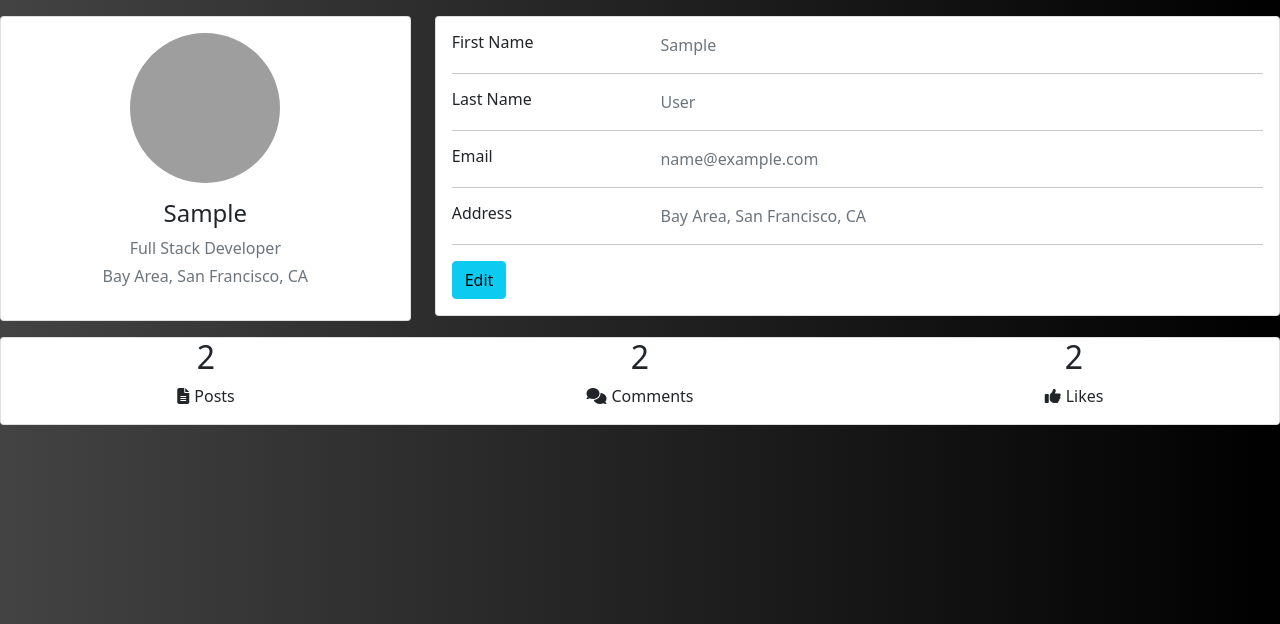
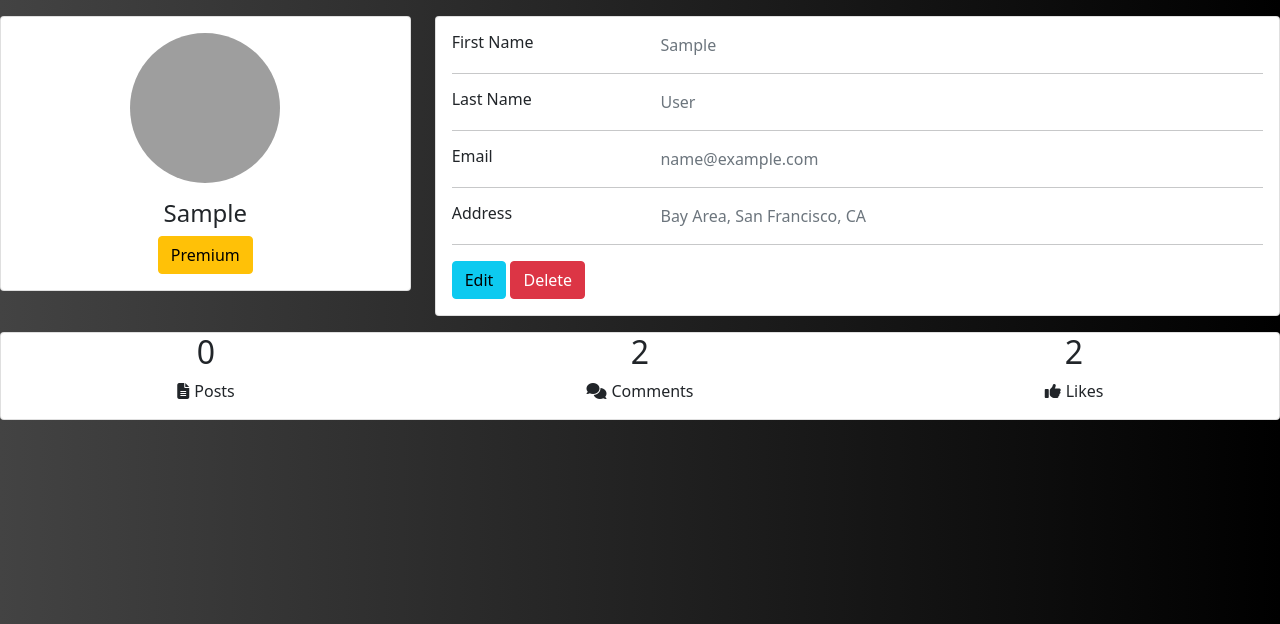
Before and after one commit to DarrachBarneveld/Project-4-CodeInstitute, a Django app: page /profile in a window 1280 px wide. Shown: the part 72-696 px from the top of the page. Run offline with Django 3.2, Linux system fonts and the light colour scheme; the visitor is signed in with stand-in values (Sample User, id 1); data that the repository does not hold is empty; some libraries are stand-ins or nearby versions; grey boxes are pictures that could not be loaded.

Commit message:
Added posts to profile view

```diff
--- a/blog/views.py
+++ b/blog/views.py
@@ -63,7 +63,10 @@ class PostDetail(View):
 class Profile(View):
     def get(self, request, *args, **kwargs):
         user = request.user
-        return render(request, "profile.html", {"user": user})
+        posts = Post.objects.filter(approved=True, author=user)
+        print(posts)
+
+        return render(request, "profile.html", {"user": user, "posts": posts})
 
 
 class AddPost(generic.CreateView):
--- a/templates/profile.html
+++ b/templates/profile.html
@@ -1,6 +1,6 @@
 {% extends 'base.html' %} {% block content %}
 
-<section id="about">
+<section id="about" class="p-43">
   <div class="row gutters-sm">
     <div class="col-md-4 mb-3">
       <div class="card">
@@ -14,8 +14,20 @@
             />
             <div class="mt-3">
               <h4 class="text-capitalize">{{user.username}}</h4>
-              <p class="text-secondary mb-1">Full Stack Developer</p>
-              <p class="text-muted font-size-sm">Bay Area, San Francisco, CA</p>
+
+              {% if "placeholder" in post.featured_image.url %}
+              <p class="text-secondary mb-1">
+                <i class="fa-solid fa-trophy"></i>Premium Member
+              </p>
+
+              {% else %}
+              <a
+                class="btn btn-warning"
+                target="__blank"
+                href="https://www.bootdey.com/snippets/view/profile-edit-data-and-skills"
+                >Premium</a
+              >
+              {% endif %}
             </div>
           </div>
         </div>
@@ -67,6 +79,12 @@
                 href="https://www.bootdey.com/snippets/view/profile-edit-data-and-skills"
                 >Edit</a
               >
+              <a
+                class="btn btn-danger"
+                target="__blank"
+                href="https://www.bootdey.com/snippets/view/profile-edit-data-and-skills"
+                >Delete</a
+              >
             </div>
           </div>
         </div>
@@ -78,7 +96,9 @@
     <div class="row">
       <div class="col-6 col-lg-4">
         <div class="text-center">
-          <h6 class="counter h2" data-to="2" data-duration="1000">0</h6>
+          <h6 class="counter h2" data-to="{{posts.count}}" data-duration="1000">
+            0
+          </h6>
           <p class="m-0px font-w-600">
             <i class="fa-solid fa-file-lines"></i>Posts
           </p>
```
